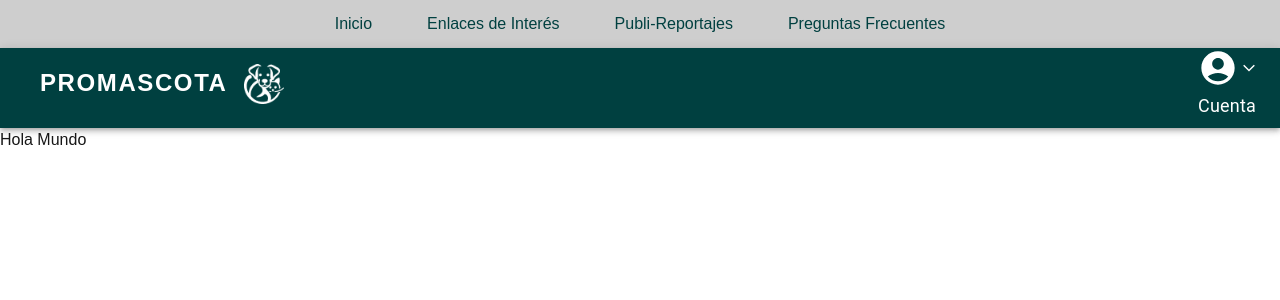
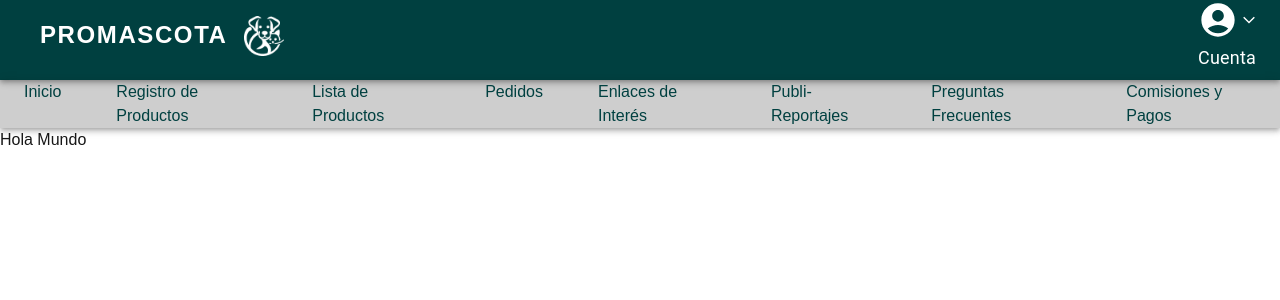
Before and after one commit to PROMASCOTA-TIC/Frontend-Entrepreneurs, a Next.js app: page / in a window 1280 px wide. Shown: the top 300 px of the page. Built offline with nearby package versions, Linux system fonts and the light colour scheme.

Commit message:
feat:cambios contenido topmenu

```diff
--- /dev/null
+++ b/src/app/emprendedores/checkHorarios.tsx
@@ -0,0 +1,7 @@
+import React from 'react'
+
+export const checkHorarios = () => {
+  return (
+
+  )
+}
--- a/src/app/layout.tsx
+++ b/src/app/layout.tsx
@@ -31,8 +31,9 @@ export default function RootLayout({
       <body
         className={`${geistSans.variable} ${geistMono.variable} antialiased`}
       >
+
+        <TopNavbar/>
         <TopMenu/>
-        <TopNavbar/>
         {children}
       </body>
     </html>
--- a/src/components/ui/top-menu/TopMemu.tsx
+++ b/src/components/ui/top-menu/TopMemu.tsx
@@ -12,10 +12,14 @@ import MenuItem from '@mui/material/MenuItem';
 import Link from 'next/link';
 
 const items = [
-    { name: 'Inicio', url: '/cart' },
-    { name: 'Enlaces de Interés', url: '/enlaces' },
-    { name: 'Publi-Reportajes', url: '/publi-reportajes' },
-    { name: 'Preguntas Frecuentes', url: '/preguntas-frecuentes' }
+    { name: 'Inicio', url: '/inicio' },
+    { name: 'Registro de Productos', url: '/registroprdocutos' },
+    { name: 'Lista de Productos', url: '/listadeproductos' },
+    { name: 'Pedidos', url: '/pedidos' },
+    { name: 'Enlaces de Interés', url: '/enlacesdeinteres' },
+    { name: 'Publi-Reportajes', url: '/publireportajes' },
+    { name: 'Preguntas Frecuentes', url: '/preguntas-frecuentes' },
+    { name: 'Comisiones y Pagos', url: '/comisionesypago' },
 ]
 
 // export const TopMenu = ({ listaItems }) => {
```
Also changed, not shown: src/app/emprendedores/page.tsx (added).
